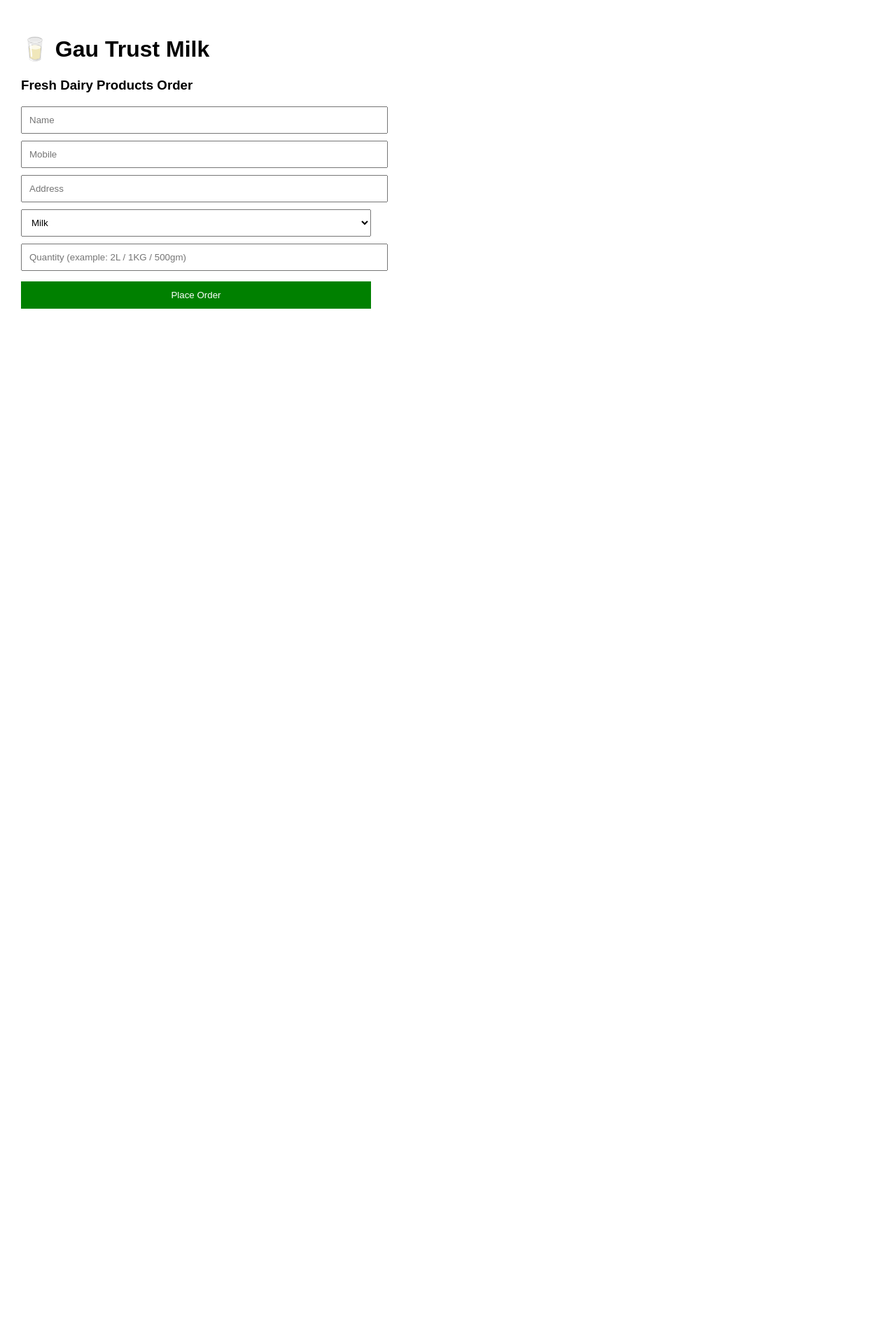
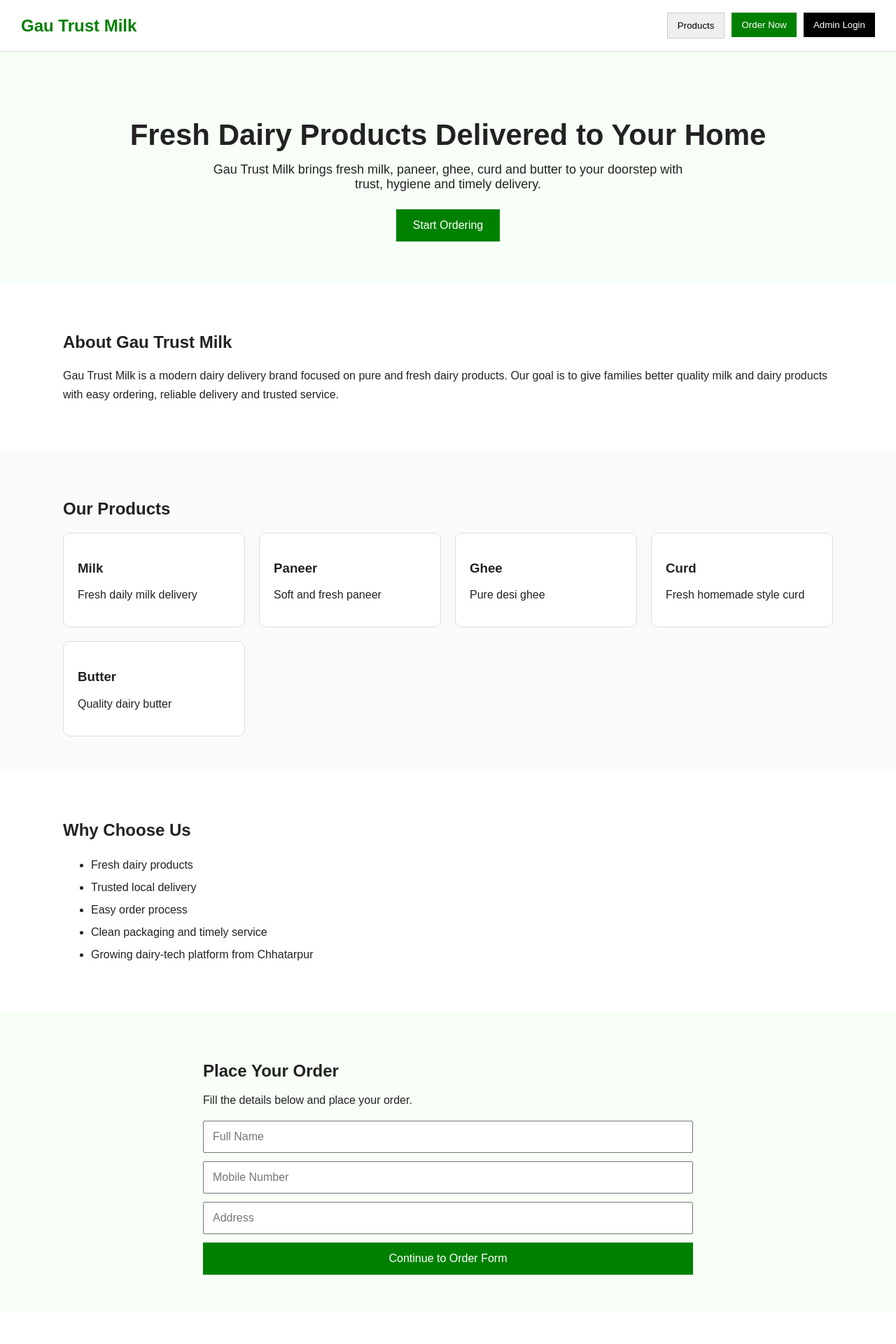
Before and after one commit to rudrajain95/gau-trust, a Next.js app: page / in a window 1280 px wide. Shown: the top 1920 px of the page at 70% size. Before the commit the page ends 800 px from the top, so only its background shows below. Built offline with nearby package versions, Linux system fonts and the light colour scheme.

Commit message:
Update page.tsx and creation

```diff
--- a/app/page.tsx
+++ b/app/page.tsx
@@ -1,101 +1,214 @@
 "use client";
 
-import { useState } from "react";
-
 export default function HomePage() {
-  const [name, setName] = useState("");
-  const [mobile, setMobile] = useState("");
-  const [address, setAddress] = useState("");
-  const [product, setProduct] = useState("Milk");
-  const [quantity, setQuantity] = useState("");
-
-  const submitOrder = async () => {
-    const res = await fetch("/api/order", {
-      method: "POST",
-      headers: {
-        "Content-Type": "application/json",
-      },
-      body: JSON.stringify({
-        name,
-        mobile,
-        address,
-        product,
-        quantity,
-      }),
-    });
-
-    const data = await res.json();
-
-    if (data.success) {
-      alert("Order placed successfully");
-      setName("");
-      setMobile("");
-      setAddress("");
-      setProduct("Milk");
-      setQuantity("");
-    } else {
-      alert("Order failed");
-    }
-  };
-
   return (
-    <div style={{ padding: 30, fontFamily: "Arial", maxWidth: 500 }}>
-      <h1>🥛 Gau Trust Milk</h1>
-      <h3>Fresh Dairy Products Order</h3>
-
-      <input
-        placeholder="Name"
-        value={name}
-        onChange={(e) => setName(e.target.value)}
-        style={{ display: "block", width: "100%", padding: 10, marginTop: 10 }}
-      />
-
-      <input
-        placeholder="Mobile"
-        value={mobile}
-        onChange={(e) => setMobile(e.target.value)}
-        style={{ display: "block", width: "100%", padding: 10, marginTop: 10 }}
-      />
-
-      <input
-        placeholder="Address"
-        value={address}
-        onChange={(e) => setAddress(e.target.value)}
-        style={{ display: "block", width: "100%", padding: 10, marginTop: 10 }}
-      />
-
-      <select
-        value={product}
-        onChange={(e) => setProduct(e.target.value)}
-        style={{ display: "block", width: "100%", padding: 10, marginTop: 10 }}
-      >
-        <option>Milk</option>
-        <option>Paneer</option>
-        <option>Ghee</option>
-        <option>Curd</option>
-        <option>Butter</option>
-      </select>
-
-      <input
-        placeholder="Quantity (example: 2L / 1KG / 500gm)"
-        value={quantity}
-        onChange={(e) => setQuantity(e.target.value)}
-        style={{ display: "block", width: "100%", padding: 10, marginTop: 10 }}
-      />
-
-      <button
-        onClick={submitOrder}
+    <div style={{ fontFamily: "Arial, sans-serif", color: "#222" }}>
+      {/* Header */}
+      <header
         style={{
-          marginTop: 15,
-          padding: 12,
-          width: "100%",
-          background: "green",
-          color: "white",
-          border: "none",
+          display: "flex",
+          justifyContent: "space-between",
+          alignItems: "center",
+          padding: "18px 30px",
+          borderBottom: "1px solid #ddd",
+          background: "#fff",
+          position: "sticky",
+          top: 0,
+          zIndex: 10,
         }}
       >
-        Place Order
-      </button>
+        <h2 style={{ margin: 0, color: "green" }}>Gau Trust Milk</h2>
+
+        <div style={{ display: "flex", gap: 10 }}>
+          <a href="#products">
+            <button style={{ padding: "10px 14px", border: "1px solid #ccc" }}>
+              Products
+            </button>
+          </a>
+          <a href="#order">
+            <button
+              style={{
+                padding: "10px 14px",
+                background: "green",
+                color: "white",
+                border: "none",
+              }}
+            >
+              Order Now
+            </button>
+          </a>
+          <a href="/admin/login">
+            <button
+              style={{
+                padding: "10px 14px",
+                background: "black",
+                color: "white",
+                border: "none",
+              }}
+            >
+              Admin Login
+            </button>
+          </a>
+        </div>
+      </header>
+
+      {/* Hero Section */}
+      <section
+        style={{
+          padding: "60px 30px",
+          textAlign: "center",
+          background: "#f7fff7",
+        }}
+      >
+        <h1 style={{ fontSize: 42, marginBottom: 15 }}>
+          Fresh Dairy Products Delivered to Your Home
+        </h1>
+        <p style={{ fontSize: 18, maxWidth: 700, margin: "0 auto 25px" }}>
+          Gau Trust Milk brings fresh milk, paneer, ghee, curd and butter to your doorstep
+          with trust, hygiene and timely delivery.
+        </p>
+        <a href="#order">
+          <button
+            style={{
+              padding: "14px 24px",
+              background: "green",
+              color: "white",
+              border: "none",
+              fontSize: 16,
+            }}
+          >
+            Start Ordering
+          </button>
+        </a>
+      </section>
+
+      {/* About */}
+      <section style={{ padding: "50px 30px", maxWidth: 1100, margin: "0 auto" }}>
+        <h2>About Gau Trust Milk</h2>
+        <p style={{ lineHeight: 1.7 }}>
+          Gau Trust Milk is a modern dairy delivery brand focused on pure and fresh dairy
+          products. Our goal is to give families better quality milk and dairy products with
+          easy ordering, reliable delivery and trusted service.
+        </p>
+      </section>
+
+      {/* Products */}
+      <section
+        id="products"
+        style={{ padding: "50px 30px", background: "#fafafa" }}
+      >
+        <div style={{ maxWidth: 1100, margin: "0 auto" }}>
+          <h2>Our Products</h2>
+          <div
+            style={{
+              display: "grid",
+              gridTemplateColumns: "repeat(auto-fit, minmax(220px, 1fr))",
+              gap: 20,
+              marginTop: 20,
+            }}
+          >
+            {[
+              { name: "Milk", desc: "Fresh daily milk delivery" },
+              { name: "Paneer", desc: "Soft and fresh paneer" },
+              { name: "Ghee", desc: "Pure desi ghee" },
+              { name: "Curd", desc: "Fresh homemade style curd" },
+              { name: "Butter", desc: "Quality dairy butter" },
+            ].map((item) => (
+              <div
+                key={item.name}
+                style={{
+                  border: "1px solid #ddd",
+                  padding: 20,
+                  background: "white",
+                  borderRadius: 10,
+                }}
+              >
+                <h3>{item.name}</h3>
+                <p>{item.desc}</p>
+              </div>
+            ))}
+          </div>
+        </div>
+      </section>
+
+      {/* Why Choose */}
+      <section style={{ padding: "50px 30px", maxWidth: 1100, margin: "0 auto" }}>
+        <h2>Why Choose Us</h2>
+        <ul style={{ lineHeight: 2 }}>
+          <li>Fresh dairy products</li>
+          <li>Trusted local delivery</li>
+          <li>Easy order process</li>
+          <li>Clean packaging and timely service</li>
+          <li>Growing dairy-tech platform from Chhatarpur</li>
+        </ul>
+      </section>
+
+      {/* Order section */}
+      <section
+        id="order"
+        style={{ padding: "50px 30px", background: "#f7fff7" }}
+      >
+        <div style={{ maxWidth: 700, margin: "0 auto" }}>
+          <h2>Place Your Order</h2>
+          <p>Fill the details below and place your order.</p>
+
+          <form
+            action="/order"
+            method="get"
+            style={{
+              display: "flex",
+              flexDirection: "column",
+              gap: 12,
+              marginTop: 20,
+            }}
+          >
+            <input
+              placeholder="Full Name"
+              style={{ padding: 12, fontSize: 16 }}
+            />
+            <input
+              placeholder="Mobile Number"
+              style={{ padding: 12, fontSize: 16 }}
+            />
+            <input
+              placeholder="Address"
+              style={{ padding: 12, fontSize: 16 }}
+            />
+            <button
+              type="submit"
+              style={{
+                padding: 14,
+                background: "green",
+                color: "white",
+                border: "none",
+                fontSize: 16,
+              }}
+            >
+              Continue to Order Form
+            </button>
+          </form>
+        </div>
+      </section>
+
+      {/* Contact */}
+      <section style={{ padding: "50px 30px", maxWidth: 1100, margin: "0 auto" }}>
+        <h2>Contact Us</h2>
+        <p>Phone: +91-XXXXXXXXXX</p>
+        <p>Email: support@gautrustmilk.in</p>
+        <p>Location: Chhatarpur, Madhya Pradesh</p>
+      </section>
+
+      {/* Footer */}
+      <footer
+        style={{
+          padding: "20px 30px",
+          background: "#111",
+          color: "white",
+          textAlign: "center",
+        }}
+      >
+        © 2026 Gau Trust Milk. All rights reserved.
+      </footer>
     </div>
   );
 }
```
